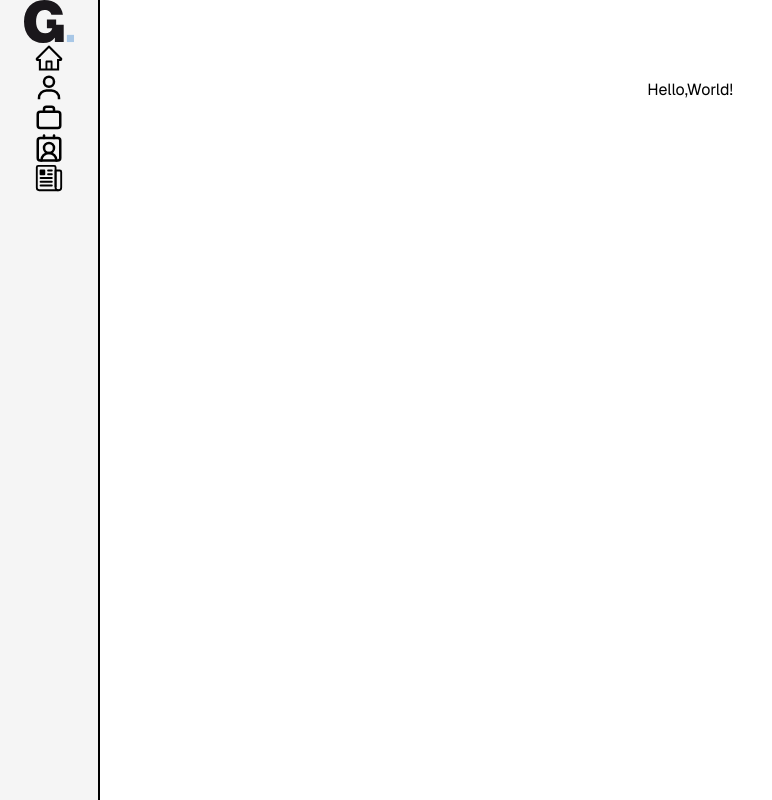
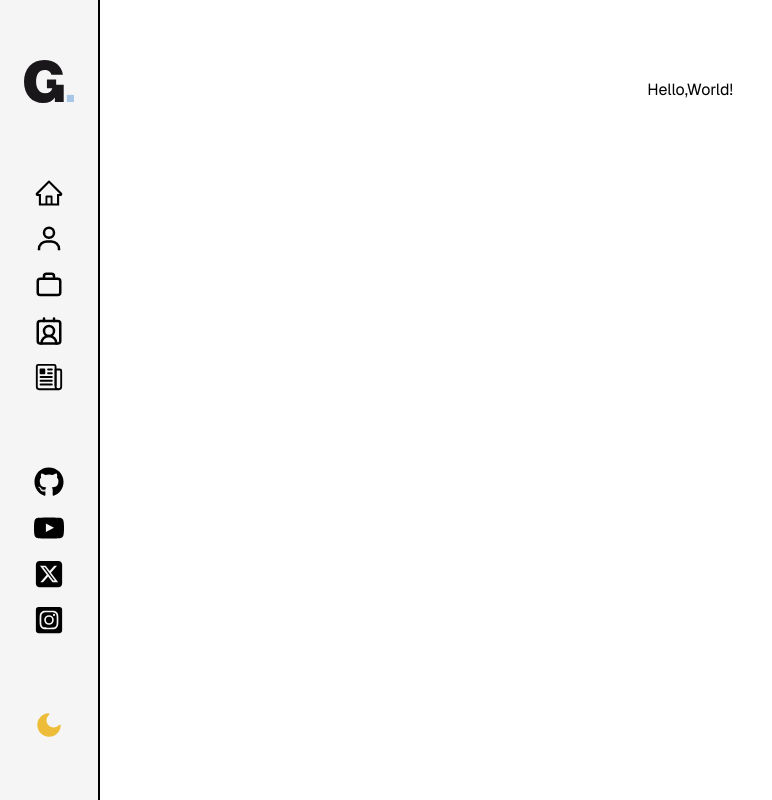
Before and after one commit to GazdagB/my-portfolio-, a Next.js app: page / in a window 1280 px wide. Shown: the whole page, without its empty margins (0-772 px from the left). Built offline with nearby package versions, Linux system fonts and the light colour scheme.

Commit message:
💫 Adds animations for menu links

```diff
--- a/src/app/components/Navbar.tsx
+++ b/src/app/components/Navbar.tsx
@@ -1,30 +1,44 @@
 import React from 'react'
+//Page Link Icons
 import { AiOutlineHome } from "react-icons/ai";
 import { BiUser } from "react-icons/bi";
 import { TbBriefcase2 } from "react-icons/tb";
 import { LuContactRound } from "react-icons/lu";
 import { IoNewspaperOutline } from "react-icons/io5";
 
+//Social Link Icons
+import { FaGithub } from "react-icons/fa";
+import { ImYoutube } from "react-icons/im";
+import { FaSquareXTwitter } from "react-icons/fa6";
+import { FaInstagramSquare } from "react-icons/fa";
 
+//Dark Mood Icons
+import { AiFillMoon } from "react-icons/ai";
 
 const Navbar = () => {
   return (
-    <div className='flex flex-col items-center  h-full fixed w-[100px] bg-off-white border-r-2'>
-        <img className='w-[50px]' src="/gb_logo.svg" alt="" />
+    <div className='flex flex-col items-center justify-between py-15  h-full fixed w-[100px] bg-off-white border-r-2'>
+        <img className='w-[50px] hover:scale-110 hover:rotate-10 transition-all ease-in-out duration-300 cursor-pointer' src="/gb_logo.svg" alt="" />
         {/* Page Menu */}
-        <div className='text-3xl'>
-            <AiOutlineHome />
-            <BiUser />
-            <TbBriefcase2 />
-            <LuContactRound />
-            <IoNewspaperOutline />
+        <div className='text-3xl flex flex-col gap-4'>
+            <AiOutlineHome className='cursor-pointer hover:text-secondary hover:scale-115 transition-all ease-in-out' />
+            <BiUser className='cursor-pointer hover:text-secondary hover:scale-115 transition-all ease-in-out ' />
+            <TbBriefcase2 className='cursor-pointer hover:text-secondary hover:scale-115 transition-all ease-in-out' />
+            <LuContactRound className='cursor-pointer hover:text-secondary hover:scale-115 transition-all ease-in-out' />
+            <IoNewspaperOutline className='cursor-pointer hover:text-secondary hover:scale-115 transition-all ease-in-out' />
 
         </div>
 
         {/* Social Menu */}
-        <div></div>
+        <div className='text-3xl flex flex-col gap-4'>
+            <FaGithub className='cursor-pointer hover:text-primary hover:scale-115 transition-all ease-in-out' />
+            <ImYoutube className='cursor-pointer hover:text-primary hover:scale-115 transition-all ease-in-out' />
+            <FaSquareXTwitter className='cursor-pointer hover:text-primary hover:scale-115 transition-all ease-in-out' />
+            <FaInstagramSquare className='cursor-pointer hover:text-primary hover:scale-115 transition-all ease-in-out' />
+        </div>
 
         {/* Dark Mode Toggle */}
+        <AiFillMoon className='text-3xl cursor-pointer text-[#EDBD39] hover:rotate-[20deg] transition-all ease-in hover:scale-125' />
 
     </div>
   )
```
